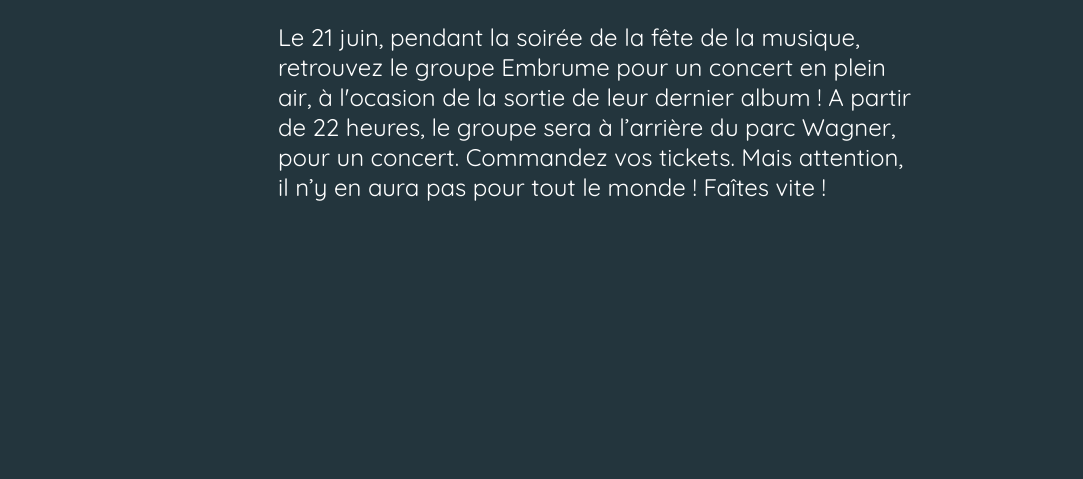
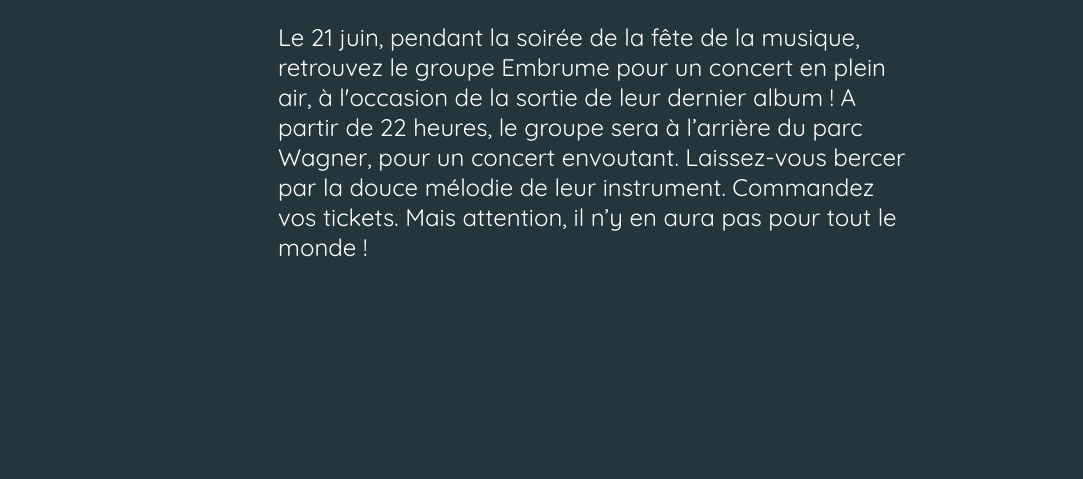
Before and after one commit to XemSato/EmbrumeV2, a plain HTML site: page reservation.html in a window 1280 px wide. Shown: the part 321-800 px from the top of the page, without its empty margins (42-1125 px from the left). Drawn offline with Linux system fonts and the light colour scheme; a web font is replaced by a local one.

Commit message:
corection

```diff
--- a/reservation.html
+++ b/reservation.html
@@ -20,11 +20,9 @@
     </div>
     </header>
     <main>
-        <h1> Embrume : Évènement concert en plein air</h1>
+        <h1>Embrume : Évènement concert en plein air</h1>
         <div>
-          <h3>Le 21 juin, pendant la soirée de la fête de la musique, retrouvez le groupe Embrume pour un concert en plein air, à l'ocasion de la sortie de leur dernier album !
-A partir de 22 heures, le groupe sera à l’arrière du parc Wagner, pour un concert. Commandez vos tickets. Mais attention, il n’y en aura pas pour tout le monde ! Faîtes vite !
-          </h3>
+          <h3>Le 21 juin, pendant la soirée de la fête de la musique, retrouvez le groupe Embrume pour un concert en plein air, à l'occasion de la sortie de leur dernier album ! A partir de 22 heures, le groupe sera à l’arrière du parc Wagner, pour un concert envoutant. Laissez-vous bercer par la douce mélodie de leur instrument. Commandez vos tickets. Mais attention, il n’y en aura pas pour tout le monde !</h3>
         </div>
 
         <div id="formulaire">
```
Also changed, not shown: Apr.html (+2 -3 lines), index.html (+2 -2 lines).
